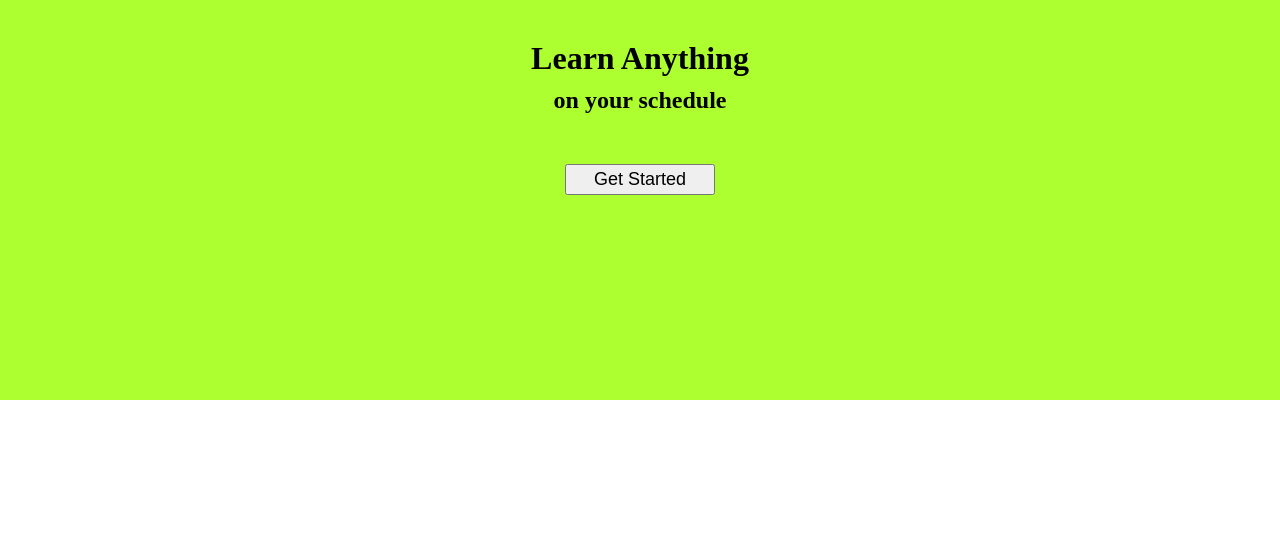
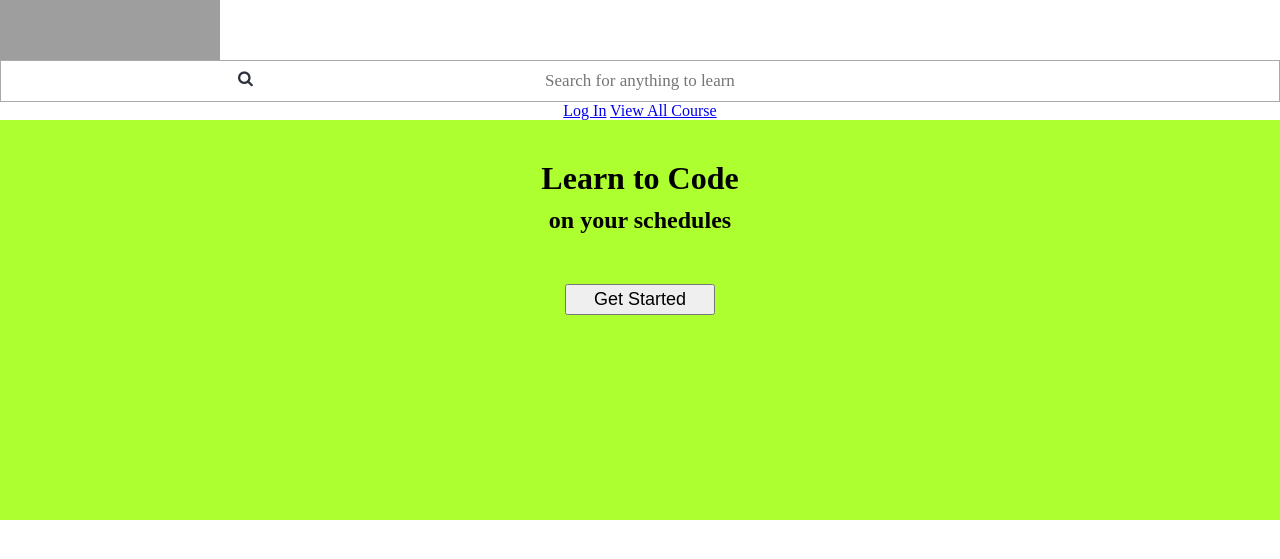
Before and after one commit to ngohuiann/Software-Development-Project, a PHP site: page / in a window 1280 px wide. Shown: the top 559 px of the page. Run offline with PHP 8.4, Linux system fonts and the light colour scheme; some libraries are stand-ins or nearby versions; grey boxes are pictures that could not be loaded.

Commit message:
merged index.php

```diff
--- a/index.php
+++ b/index.php
@@ -57,18 +57,46 @@ if($rowcount==1)
 
 ?>
 <head>
-    <link rel="stylesheet" type="text/css" href="CSS/index.css" />
+    <link rel="stylesheet" type="text/css" href="CSS/index.css"/>
+	<link href="https://fonts.googleapis.com/css?family=Dosis|Titillium+Web" rel="stylesheet">
+    <link href="//maxcdn.bootstrapcdn.com/font-awesome/4.1.0/css/font-awesome.min.css" rel="stylesheet">
+
 </head>
 <body>
+	<div class="topnav">
+	  <a style="float:left;" href="index.php">
+		<img src="Images/logo.png" width="220px" height="60px">
+	  </a>
+		<div class="searchbar">
+		<script>
+			document.onkeydown=function(evt){
+				var keyCode = evt ? (evt.which ? evt.which : evt.keyCode) : event.keyCode;
+				if(keyCode == 13)
+				{
+					//your function call here
+					document.test.submit();
+				}
+			}
+		</script>
+		  <div class="box">
+              <form action="search_course.php" method="GET">
+                  <input type="text" name="search_box" placeholder="Search for anything to learn">
+                    <span style="z-index:1;position:absolute;left:238px;margin-top:10px;color:#2b303b"><i class="fa fa-search"></i></span>
+              </form>
+          </div>
+		</div>
+	  <a id="loginlink" href="#contact">Log In</a>
+	  <a id="courselink" href="#about">View All Course</a>
+	</div>
     <div class="main-header">
-        <h1>Learn Anything</h1>
-        <h2>on your schedule</h2>
+        <h1>Learn to Code</h1>
+        <h2>on your schedules</h2>
         <button id="reg-btn" class="get-start">Get Started</button>
 		<!-- The Modal -->
 			<div id="regModal" class="modal">
 			  <!-- Modal content -->
 				<div class="modal-content">
-					<form class="regForm" action="" method="post" enctype="multipart/form-data">
+					<form id="regForm" action="">
 					<!-- One "tab" for each step in the form: -->
 					<div class="tab">
 					<img src="Images/reg-icon.png" style="text-align: center; margin: 0; width: 100px;" />
@@ -119,6 +147,7 @@ if($rowcount==1)
     </div>
     <div class="course-desc">
     </div>
+
 
 	<script>
 	var modal = document.getElementById('regModal');
@@ -182,6 +211,5 @@ if($rowcount==1)
 	  //... and adds the "active" class on the current step:
 	  x[n].className += " active";
 	}
-	</script>
 </body>
 </html>
```
